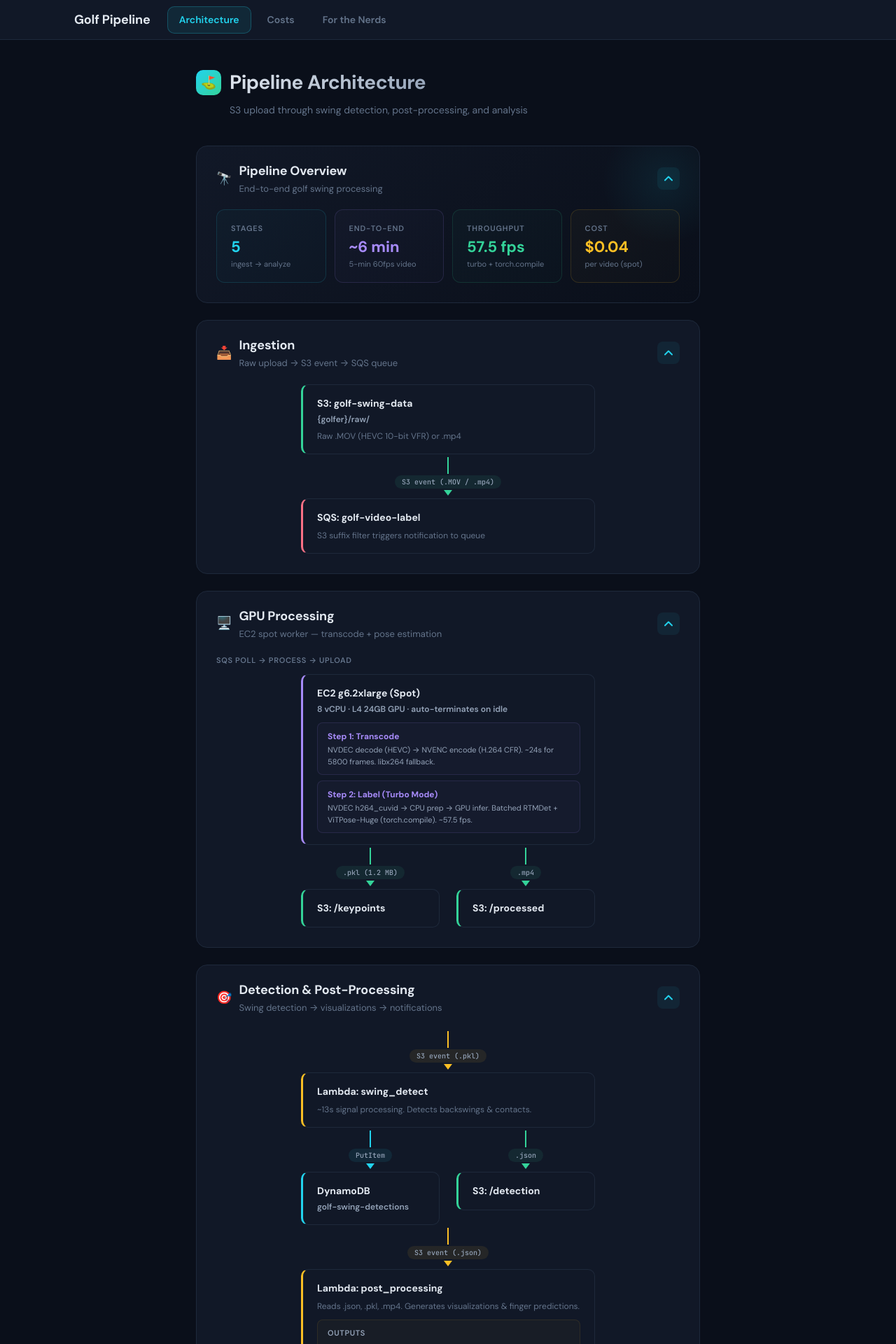
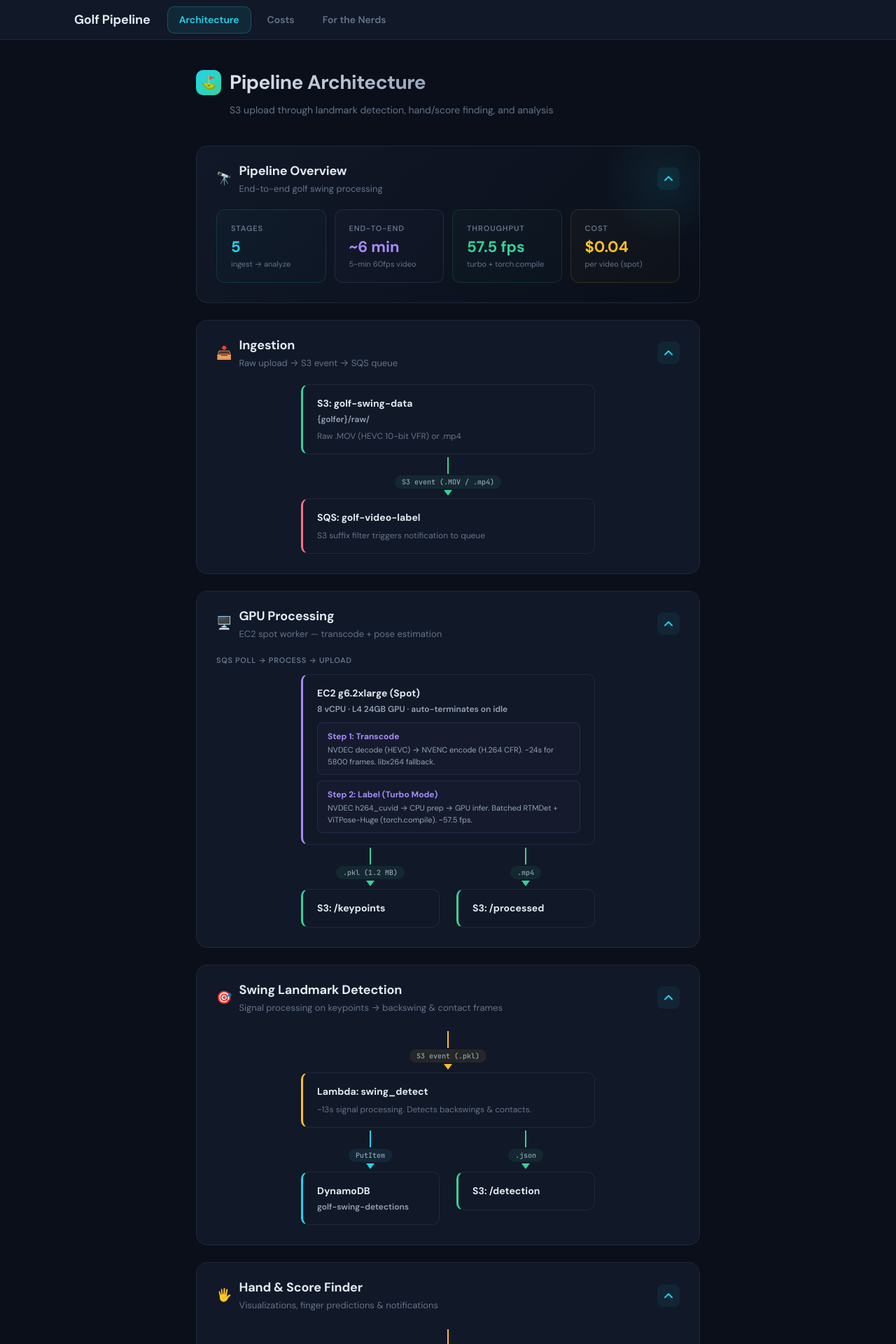
Before and after one commit to azaidi06/golf-pipeline-docs, a React (Vite) app: page / in a window 1280 px wide. Shown: the top 1920 px of the page at 70% size. Built offline with nearby package versions, Linux system fonts and the light colour scheme; the HTML template or start-up script is replaced by a standard one.

Commit message:
Split Detection & Post-Processing into two sections
- "Swing Landmark Detection" for signal processing / backswing & contact detection
- "Hand & Score Finder" for visualizations, finger predictions & notifications

```diff
--- a/src/PipelineCore.jsx
+++ b/src/PipelineCore.jsx
@@ -256,7 +256,7 @@ const PipelineCore = () => {
             </h1>
           </div>
           <p style={{ color: colors.textDim, fontSize: '14px', margin: 0, paddingLeft: '48px' }}>
-            S3 upload through swing detection, post-processing, and analysis
+            S3 upload through landmark detection, hand/score finding, and analysis
           </p>
         </div>
 
@@ -352,10 +352,10 @@ const PipelineCore = () => {
           </div>
         </CollapsibleCard>
 
-        {/* ─── DETECTION & POST-PROCESSING ─── */}
+        {/* ─── SWING LANDMARK DETECTION ─── */}
         <CollapsibleCard
-          title="Detection & Post-Processing"
-          sub="Swing detection → visualizations → notifications"
+          title="Swing Landmark Detection"
+          sub="Signal processing on keypoints → backswing & contact frames"
           icon="🎯"
           defaultOpen={true}
         >
@@ -378,7 +378,17 @@ const PipelineCore = () => {
                 <Node type="s3" title="S3: /detection" />
               </div>
             </div>
+          </div>
+        </CollapsibleCard>
 
+        {/* ─── HAND & SCORE FINDER ─── */}
+        <CollapsibleCard
+          title="Hand & Score Finder"
+          sub="Visualizations, finger predictions & notifications"
+          icon="🖐️"
+          defaultOpen={true}
+        >
+          <div style={{ display: 'flex', flexDirection: 'column', alignItems: 'center', gap: '0' }}>
             <ArrowDown label="S3 event (.json)" color={colors.amber} />
             <Node
               type="lambda"
```
